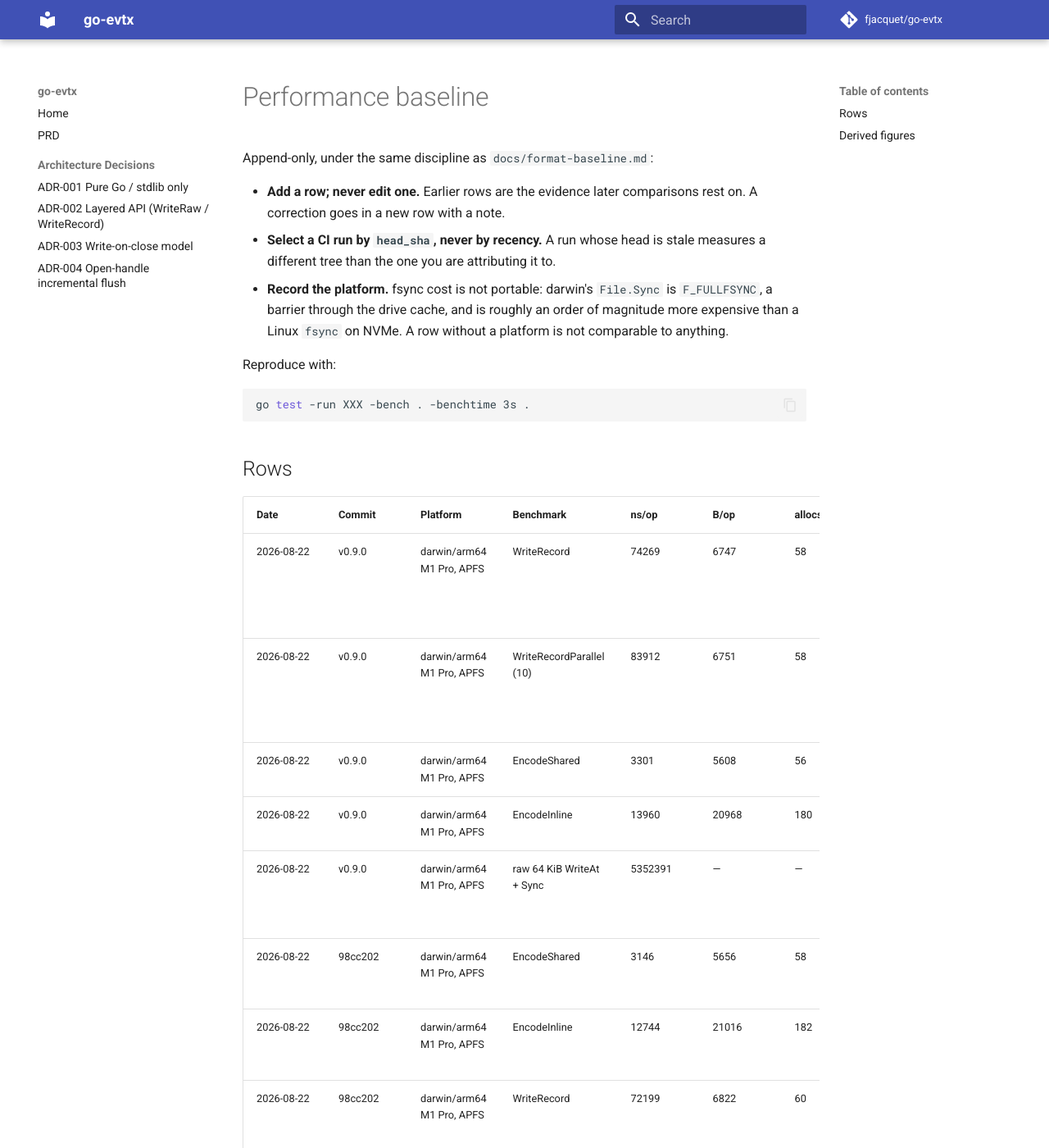
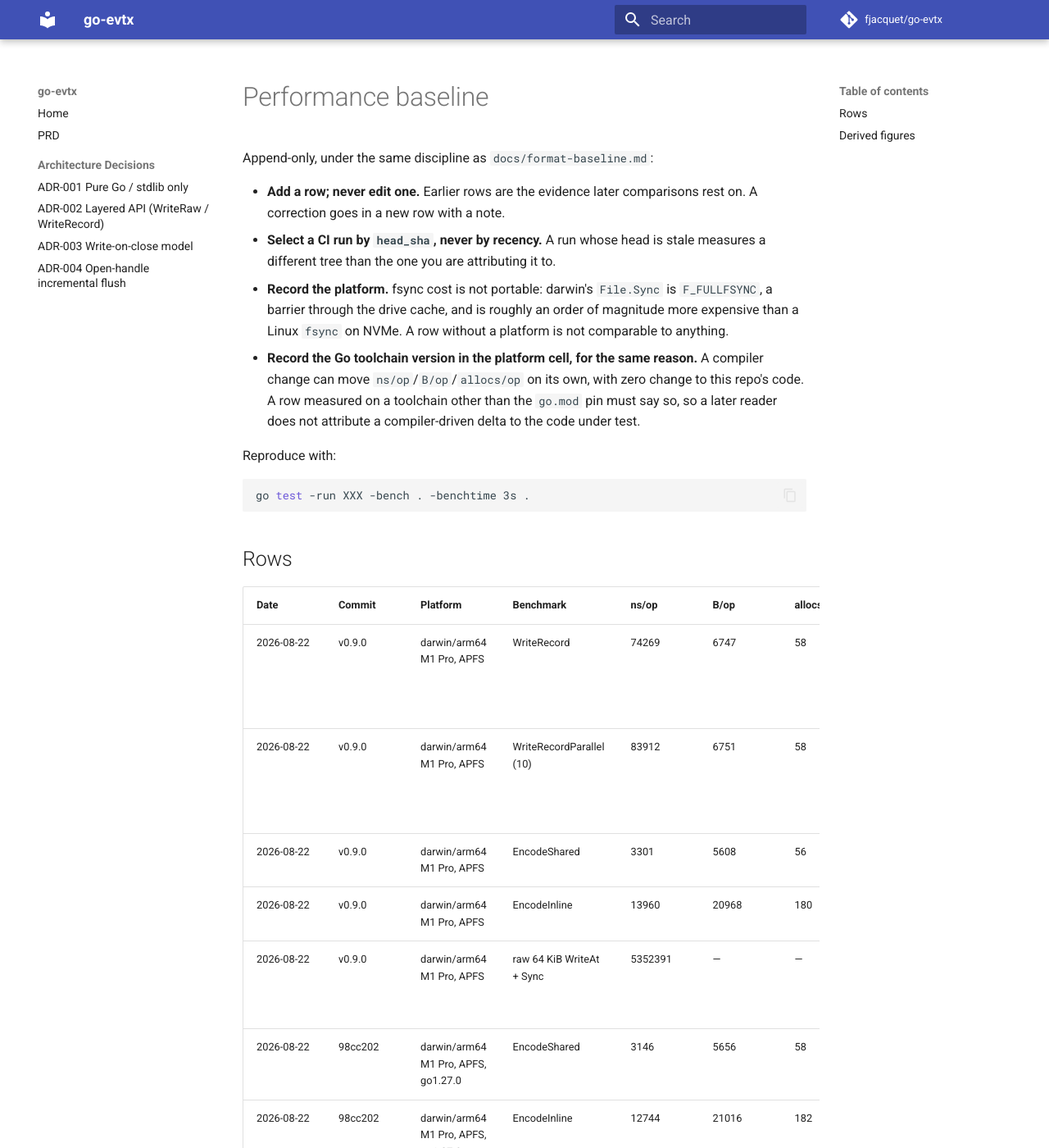
Before and after one commit to fjacquet/go-evtx, an MkDocs documentation site: the page built from docs/perf-baseline.md, in a window 1280 px wide and 1400 px high. Shown: the whole window at 82% size. Built offline with MkDocs 1.6.1 and Material for MkDocs 9.7.7, drawn with Linux system fonts in a browser that asks for light colours; comment, search, counter and statistics services are not loaded; some of the changed text lies outside the part shown.

Commit message:
fix: record Go toolchain and GOMAXPROCS in perf-baseline
Review fix round 1: the v0.10.0 rows were measured on go1.27.0 while
go.mod pins 1.26.6, and that mismatch only survived in the task report,
not in the append-only evidence file it belongs in. A compiler change
can move ns/op, B/op and allocs/op with zero change to this repo's code,
so the platform cell now carries the toolchain version, and the
preamble gets a bullet explaining why. WriteRecordParallel also gets
its "(10)" GOMAXPROCS annotation back, matching the v0.9.0 row, so an
unannotated parallel row does not invite a comparison against a
different core count.

These rows were created minutes ago in 4293f21 and have never been
merged, published, or cited, so amending them in place is the
exception, not the rule: docs/perf-baseline.md stays append-only from
here.

```diff
--- a/docs/perf-baseline.md
+++ b/docs/perf-baseline.md
@@ -10,6 +10,11 @@ Append-only, under the same discipline as `docs/format-baseline.md`:
   `F_FULLFSYNC`, a barrier through the drive cache, and is roughly an order of
   magnitude more expensive than a Linux `fsync` on NVMe. A row without a
   platform is not comparable to anything.
+- **Record the Go toolchain version in the platform cell, for the same
+  reason.** A compiler change can move `ns/op`/`B/op`/`allocs/op` on its own,
+  with zero change to this repo's code. A row measured on a toolchain other
+  than the `go.mod` pin must say so, so a later reader does not attribute a
+  compiler-driven delta to the code under test.
 
 Reproduce with:
 
@@ -26,11 +31,11 @@ go test -run XXX -bench . -benchtime 3s .
 | 2026-08-22 | v0.9.0 | darwin/arm64 M1 Pro, APFS | EncodeShared | 3301 | 5608 | 56 | Spike harness |
 | 2026-08-22 | v0.9.0 | darwin/arm64 M1 Pro, APFS | EncodeInline | 13960 | 20968 | 180 | Spike harness |
 | 2026-08-22 | v0.9.0 | darwin/arm64 M1 Pro, APFS | raw 64 KiB WriteAt + Sync | 5352391 | — | — | Spike harness; 2632 ns/op without the Sync |
-| 2026-08-22 | 98cc202 | darwin/arm64 M1 Pro, APFS | EncodeShared | 3146 | 5656 | 58 | v0.10.0, `bench_test.go` |
-| 2026-08-22 | 98cc202 | darwin/arm64 M1 Pro, APFS | EncodeInline | 12744 | 21016 | 182 | v0.10.0, `bench_test.go` |
-| 2026-08-22 | 98cc202 | darwin/arm64 M1 Pro, APFS | WriteRecord | 72199 | 6822 | 60 | v0.10.0, `bench_test.go`; 81.86 rec/fsync |
-| 2026-08-22 | 98cc202 | darwin/arm64 M1 Pro, APFS | WriteRecordParallel | 65862 | 6827 | 60 | v0.10.0, `bench_test.go` |
-| 2026-08-22 | 98cc202 | darwin/arm64 M1 Pro, APFS | TickFlushIdle | 13.84 | 0 | 0 | v0.10.0, `bench_test.go`; a tick with no new records since the previous one is a no-op — the pre-release (v0.9.0) tick instead performed a full-chunk write and fsync on every interval regardless of arrivals |
+| 2026-08-22 | 98cc202 | darwin/arm64 M1 Pro, APFS, go1.27.0 | EncodeShared | 3146 | 5656 | 58 | v0.10.0, `bench_test.go` |
+| 2026-08-22 | 98cc202 | darwin/arm64 M1 Pro, APFS, go1.27.0 | EncodeInline | 12744 | 21016 | 182 | v0.10.0, `bench_test.go` |
+| 2026-08-22 | 98cc202 | darwin/arm64 M1 Pro, APFS, go1.27.0 | WriteRecord | 72199 | 6822 | 60 | v0.10.0, `bench_test.go`; 81.86 rec/fsync |
+| 2026-08-22 | 98cc202 | darwin/arm64 M1 Pro, APFS, go1.27.0 | WriteRecordParallel (10) | 65862 | 6827 | 60 | v0.10.0, `bench_test.go` |
+| 2026-08-22 | 98cc202 | darwin/arm64 M1 Pro, APFS, go1.27.0 | TickFlushIdle | 13.84 | 0 | 0 | v0.10.0, `bench_test.go`; a tick with no new records since the previous one is a no-op — the pre-release (v0.9.0) tick instead performed a full-chunk write and fsync on every interval regardless of arrivals |
 
 ## Derived figures
 
```
